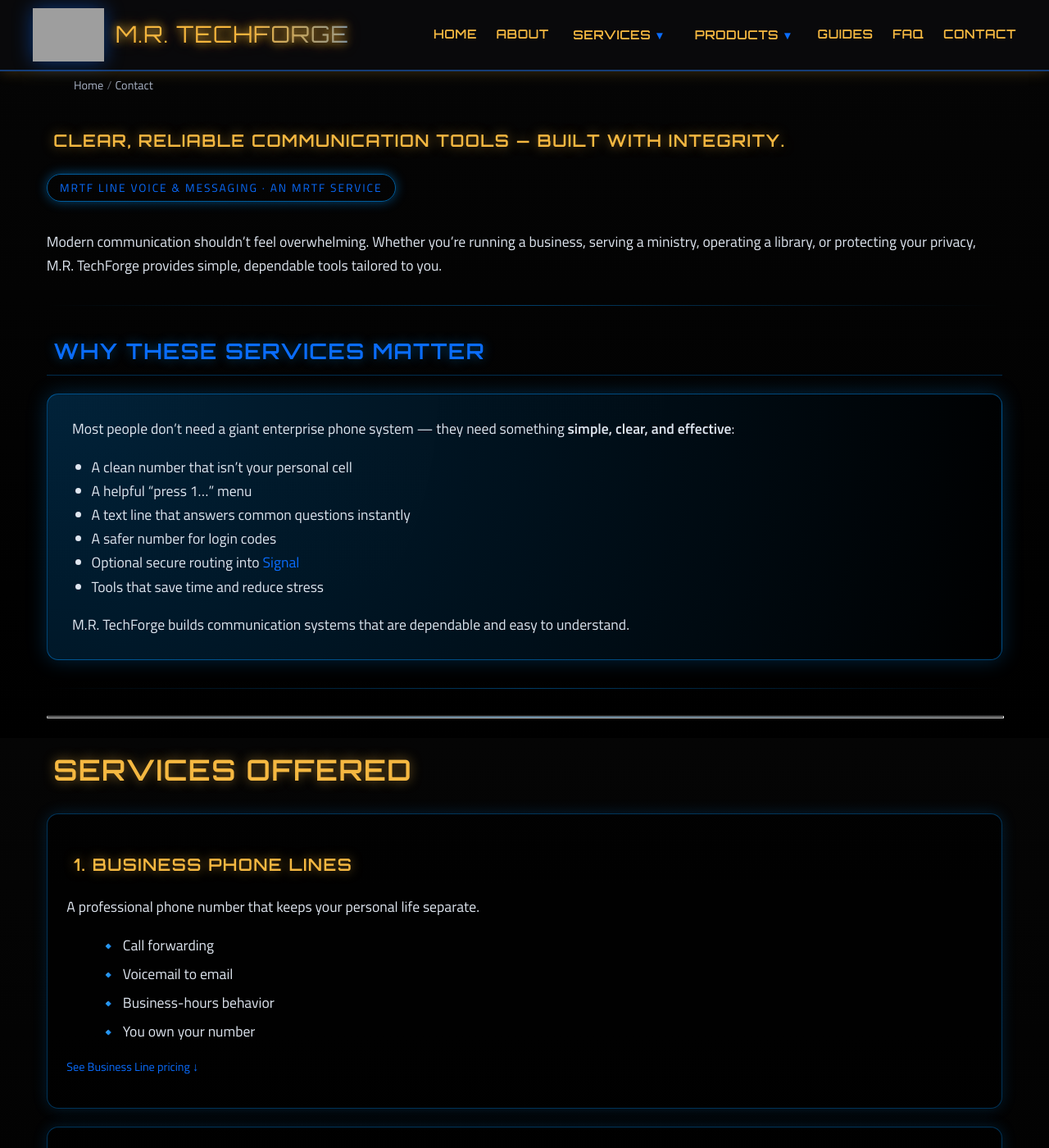
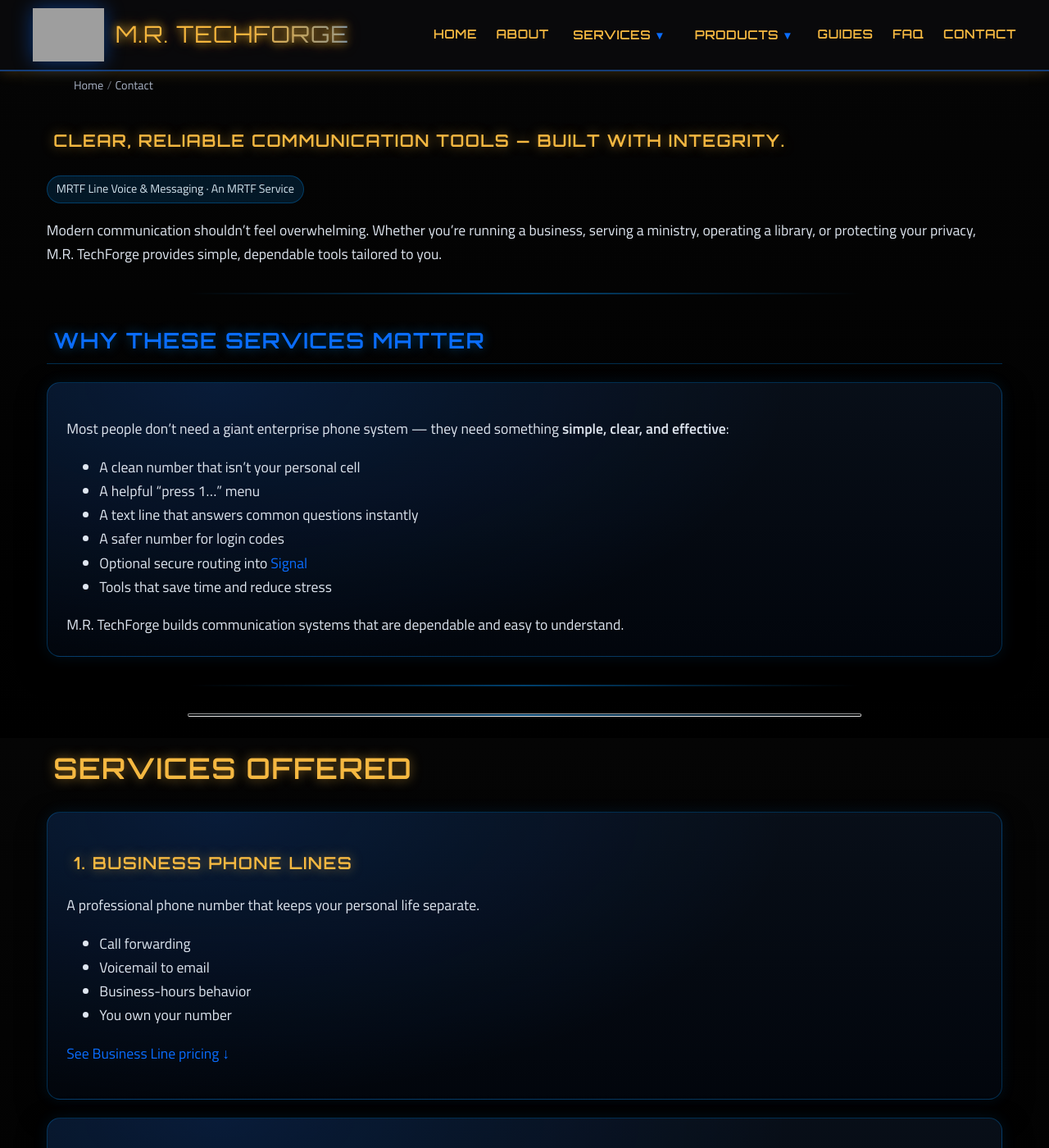
Before and after one commit to markisrt4/mrtechforge.github.io, a Jekyll site: the page built from services/phone-voice-messaging.md, in a window 1280 px wide and 1400 px high. Shown: the whole window at 82% size. Built offline with Jekyll 4.4.1, drawn with Linux system fonts in a browser that asks for light colours; grey boxes are pictures that could not be loaded.

Commit message:
Update _pages-services.scss

```diff
--- a/_sass/_pages-services.scss
+++ b/_sass/_pages-services.scss
@@ -1,106 +1,93 @@
 /* ============================================================
    M.R. TechForge — Services Page Enhancements
-   Safe additions that do NOT override existing global styles
+   Page-specific polish. Card surfaces/hover live in _cards.scss.
    ============================================================ */
 
-/* === 1. Pricing Card Soft Glow Enhancement === */
-.pricing-card {
-  border: 1px solid rgba(0, 150, 255, 0.25);
-  box-shadow: 0 0 18px rgba(0, 150, 255, 0.12);
-  transition: box-shadow 0.25s ease, transform 0.2s ease;
+/* -----------------------------
+   Keyword Pills
+------------------------------ */
+.keyword-pill {
+  display: inline-block;
+  background: rgba(0, 150, 255, 0.20);
+  border: 1px solid rgba(0, 150, 255, 0.35);
+  color: var(--forge-text, #eaf6ff);
+  padding: 0.25rem 0.6rem;
+  border-radius: 999px;
+  font-size: 0.85rem;
+  margin: 0.25rem 0.3rem 0 0;
 }
 
-.pricing-card:hover {
-  transform: translateY(-4px);
-  box-shadow: 0 0 28px rgba(0, 150, 255, 0.22);
+/* -----------------------------
+   Services "info" card blocks
+------------------------------ */
+.services-card {
+  @extend .forge-surface-card;
+
+  border-left: 4px solid var(--forge-accent, #00b8d4);
+  padding: 1.5rem 1.7rem;
+  margin: 1.5rem 0;
+  border-radius: 12px;
+
+  transition: box-shadow 0.25s ease;
 }
 
-/* price text: electric blue + slight indent */
-.pricing-card .price {
-  padding-left: 0.4rem;
-  color: var(--forge-accent, #00b8d4);
-  font-weight: 700;
+/* -----------------------------
+   Divider / heading helpers
+------------------------------ */
+.services-divider {
+  background: linear-gradient(90deg, rgba(0,150,255,0.0), rgba(0,150,255,0.45), rgba(0,150,255,0.0));
+  height: 2px;
+  margin: 2rem auto;
+  width: min(820px, 92%);
+  border-radius: 2px;
 }
 
-/* === 2. Keyword Pills === */
-.keyword-pill {
-  display: inline-block;
-  background: rgba(0, 150, 255, 0.2);
-  border: 1px solid rgba(0, 150, 255, 0.35);
-  color: var(--forge-accent);
-  padding: 0.2rem 0.55rem;
-  margin-right: 0.3rem;
-  border-radius: 6px;
-  font-size: 0.85rem;
-  font-weight: 600;
+.services-heading {
+  margin-top: 0.5rem;
+  margin-bottom: 0.85rem;
+  color: var(--forge-text, #eaf6ff);
 }
 
-/* === 3. Optional: General-purpose Services Card === */
-.services-card {
-  background: rgba(20, 20, 20, 0.75);
-  border-left: 4px solid var(--forge-accent);
-  padding: 1.5rem 1.7rem;
-  margin: 1.5rem 0;
-  border-radius: 10px;
-  box-shadow: 0 0 20px rgba(0, 150, 255, 0.08);
+.services-cta {
+  margin-top: 1.25rem;
+  display: flex;
+  gap: 0.65rem;
+  justify-content: center;
+  flex-wrap: wrap;
 }
 
-/* === 4. CTA Enhancements === */
-.services-cta {
-  text-align: center;
-  margin-top: 2rem;
-  margin-bottom: 2rem;
-}
-
-.services-cta .btn-glow {
-  padding: 0.9rem 2rem;
-  font-size: 1.1rem;
-}
-
-/* === 5. Subtle Divider for Sections === */
-.services-divider {
-  width: 100%;
-  height: 1px;
-  background: linear-gradient(
-    to right,
-    rgba(0,150,255,0),
-    rgba(0,150,255,0.4),
-    rgba(0,150,255,0)
-  );
-  margin: 2rem 0;
-}
-
-/* === 6. Heading Enhancements === */
-.services-heading {
-  margin-top: 2rem;
-  margin-bottom: 1rem;
-  color: var(--forge-accent);
-  font-weight: 700;
-  border-bottom: 1px solid rgba(0,150,255,0.3);
-  padding-bottom: 0.4rem;
-}
-
-/* === 7. Product tag chip (ForgeLine / MRTF-Line label) === */
+/* -----------------------------
+   Service product tag (small pill under H1)
+------------------------------ */
 .service-product-tag {
   display: inline-block;
-  margin-top: 0.25rem;
-  margin-bottom: 1rem;
-  padding: 0.25rem 0.9rem;
+  margin-top: 0.35rem;
+  padding: 0.25rem 0.65rem;
   border-radius: 999px;
-  font-size: 0.82rem;
-  letter-spacing: 0.14em;
-  text-transform: uppercase;
-  color: var(--forge-accent);
-  border: 1px solid rgba(0,150,255,0.6);
-  box-shadow: 0 0 14px rgba(0,150,255,0.45);
-}
-
-/* === 8. Service → Pricing helper links === */
-.service-pricing-link {
-  margin-top: 0.4rem;
+  background: rgba(0,150,255,0.14);
+  border: 1px solid rgba(0,150,255,0.30);
+  color: rgba(230,245,255,0.92);
   font-size: 0.85rem;
 }
 
+/* -----------------------------
+   "How it works" steps
+------------------------------ */
+.how-it-works-steps {
+  margin: 0.75rem auto 0;
+  max-width: 900px;
+  text-align: left;
+  padding-left: 1.25rem;
+}
+
+.how-it-works-steps li {
+  margin: 0.35rem 0;
+  line-height: 1.65;
+}
+
+/* -----------------------------
+   Pricing link helper
+------------------------------ */
 .service-pricing-link a {
   color: var(--forge-accent, #00b8d4);
   text-decoration: none;
@@ -110,115 +97,32 @@
   text-decoration: underline;
 }
 
-/* === 9. Phone Services feature cards (Why / How It Works) === */
+/* -----------------------------
+   Phone Services feature cards (Why / How It Works)
+------------------------------ */
 .phone-services-card {
-  background: radial-gradient(
-      circle at top left,
-      rgba(0,150,255,0.22),
-      rgba(0,0,0,0.94)
-  );
-  border-radius: 14px;
-  border: 1px solid rgba(0,150,255,0.45);
-  box-shadow: 0 0 24px rgba(0,150,255,0.25);
-  padding: 1.65rem 1.8rem;
-}
-
-@media (max-width: 760px) {
-  .phone-services-card {
-    padding: 1.25rem 1.1rem;
-  }
-}
-
-.phone-services-card p:first-child {
-  margin-top: 0;
-}
-
-/* globally we aligned forge-card lists; here we just refine a bit */
-.phone-services-card ul,
-.phone-services-card ol {
-  margin-left: 0.2rem;
-  padding-left: 1.2rem;
-}
-
-/* Ordered list styling inside How It Works */
-.how-it-works-steps {
-  margin: 0;
-  padding-left: 1.2rem;
-}
-
-.how-it-works-steps li {
-  margin-bottom: 0.45rem;
-}
-
-/* === 10. Service Offer Cards (1–8) === */
-.service-offer-card {
-  background: rgba(0, 0, 0, 0.55);
+  @extend .forge-surface-card;
   padding: 1.4rem;
-  border-radius: 14px;
-  border: 1px solid rgba(0,150,255,0.35);
-  box-shadow: 0 0 18px rgba(0,150,255,0.18);
   margin-bottom: 1.3rem;
 }
 
-/* Icon-like bullets */
-.service-offer-card ul li {
-  list-style: none;
-  position: relative;
-  padding-left: 1.7rem;
-  margin-bottom: 0.35rem;
+.service-offer-card {
+  @extend .forge-surface-card;
+  padding: 1.4rem;
+  margin-bottom: 1.3rem;
 }
 
-.service-offer-card ul li::before {
-  content: "🔹";
-  position: absolute;
-  left: 0;
-  top: 0.05rem;
-  font-size: 1.05rem;
-  color: var(--forge-accent);
-}
+/* -----------------------------
+   Contact / form wrapper on services pages
+------------------------------ */
+.forge-form-wrapper {
+  @extend .forge-surface-card;
 
-/* === 11. Consultation form wrapper === */
-.forge-form-wrapper {
   margin: 3rem 0 1rem;
   padding: 1.5rem 1.7rem;
-  border-radius: 14px;
-  background: rgba(5, 10, 20, 0.9);
-  border: 1px solid rgba(0,150,255,0.45);
-  box-shadow: 0 0 24px rgba(0,150,255,0.25);
+
+  border-color: rgba(0,150,255,0.45);
+  box-shadow:
+    0 0 24px rgba(0,150,255,0.20),
+    0 12px 30px rgba(0,0,0,0.55);
 }
-
-.forge-form-wrapper h2,
-.forge-form-wrapper h3 {
-  margin-top: 0;
-}
-
-.forge-form-wrapper label {
-  display: block;
-  font-size: 0.9rem;
-  margin-top: 0.8rem;
-  margin-bottom: 0.2rem;
-}
-
-.forge-form-wrapper input,
-.forge-form-wrapper select,
-.forge-form-wrapper textarea {
-  width: 100%;
-  padding: 0.45rem 0.6rem;
-  border-radius: 6px;
-  border: 1px solid rgba(0,150,255,0.45);
-  background: rgba(0,0,0,0.7);
-  color: var(--forge-text);
-  font-size: 0.95rem;
-}
-
-.forge-form-wrapper button.btn-glow {
-  margin-top: 1rem;
-  width: 100%;
-}
-
-/* ============================================================
-   NOTE:
-   The reusable offerings grid + pricing card system has moved to:
-   _sass/_service-pricing.scss
-   (so other service pages can reuse it cleanly)
-   ============================================================ */
```
